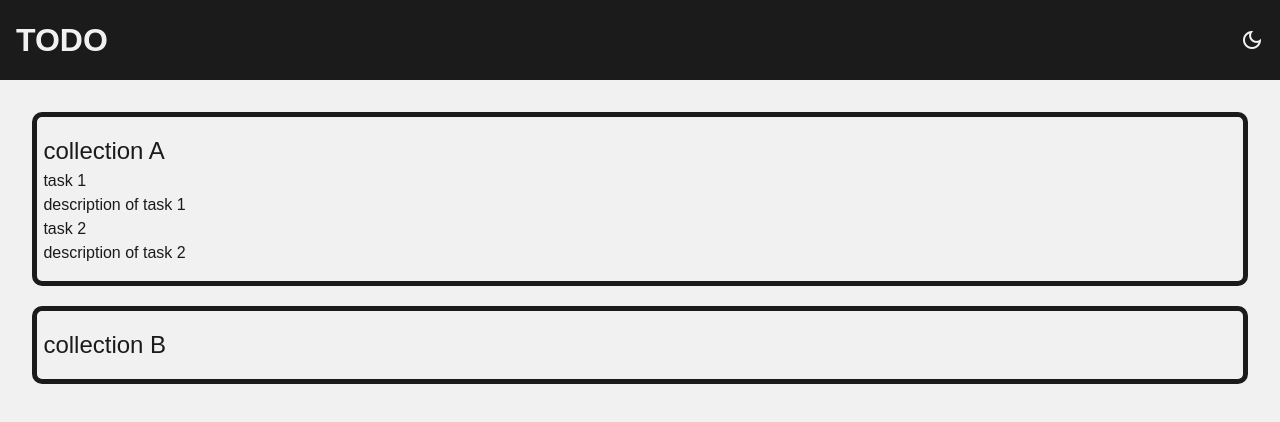
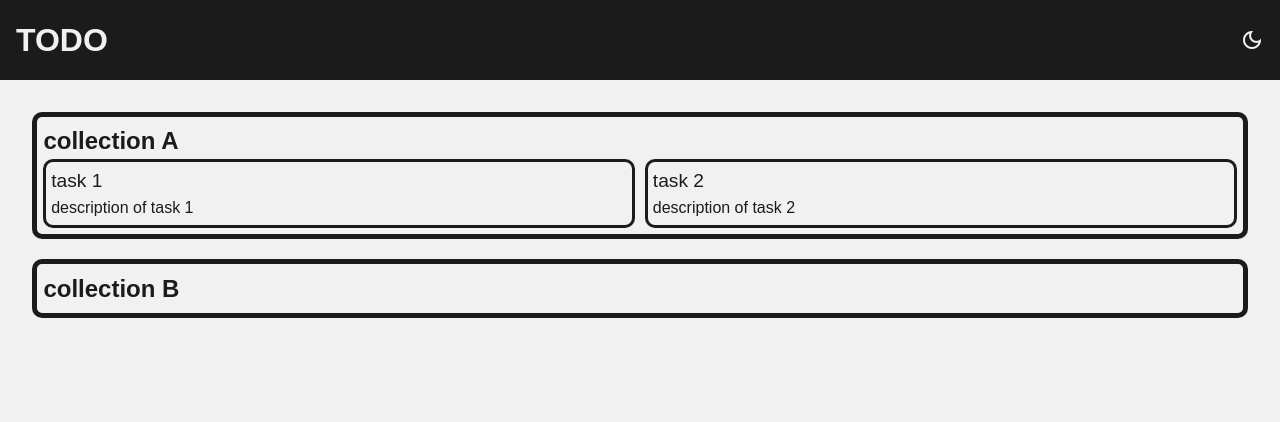
Before and after one commit to nishantHolla/webTodo, a website built with webpack: page source/template.html in a window 1280 px wide. Built offline with nearby package versions, Linux system fonts and the light colour scheme.

Commit message:
Add todo style

```diff
--- a/source/scripts/uiManager.js
+++ b/source/scripts/uiManager.js
@@ -25,9 +25,14 @@ const UiManager = new class {
         DOM_HEADER.appendChild(THEME_ICON)
     }
 
-    makeTodo(todo, DOM_TARGET) {
+    makeTodo(todo, DOM_TARGET, isExpanded) {
         const DOM_TODO_CONTAINER = document.createElement('div')
         DOM_TODO_CONTAINER.classList.add('todo-container')
+
+        if (isExpanded)
+            DOM_TODO_CONTAINER.classList.add('todo-container-visible')
+        else
+            DOM_TODO_CONTAINER.classList.add('todo-container-hidden')
 
         const DOM_TODO_HEADER = document.createElement('div')
         DOM_TODO_HEADER.classList.add('todo-header')
@@ -79,7 +84,8 @@ const UiManager = new class {
             const DOM_COLLECTION_CONTAINER = this.makeCollection(collection, DOM_MAIN)
 
             collection.todos.forEach(todo => {
-                const DOM_TODO_CONTAINER = this.makeTodo(todo, DOM_COLLECTION_CONTAINER)
+                const DOM_COLLECTION_LIST = DOM_COLLECTION_CONTAINER.querySelector('.collection-list')
+                const DOM_TODO_CONTAINER = this.makeTodo(todo, DOM_COLLECTION_LIST, collection.expanded)
             })
         })
 
--- a/source/styles/colors.css
+++ b/source/styles/colors.css
@@ -16,6 +16,7 @@
     --header-fg: var(--color-white);
 
     --collection-container-border-clr: var(--color-black);
+    --todo-container-border-clr: var(--color-black);
 
 }
 
@@ -28,6 +29,7 @@
     --header-fg: var(--color-black);
 
     --collection-container-border-clr: var(--color-white);
+    --todo-container-border-clr: var(--color-white);
 }
 
 * {
--- a/source/styles/style.css
+++ b/source/styles/style.css
@@ -33,11 +33,38 @@ main {
 }
 
 .collection-container {
-    padding: 1rem 0.4rem;
+    padding: 0.4rem;
     border: 5px solid var(--collection-container-border-clr);
     border-radius: 10px;
 }
 
 .collection-heading {
     font-size: clamp(1rem, 5vw, 1.5rem);
+    font-weight: 700;
 }
+
+.collection-list {
+    display: grid;
+    grid-template-columns: repeat(auto-fit, minmax(300px, 1fr));
+    gap: 10px;
+}
+
+.todo-container {
+    overflow: hidden;
+}
+
+.todo-container-visible {
+    max-height: 100vh;
+    padding: 0.3rem;
+    border: 3px solid var(--todo-container-border-clr);
+    border-radius: 10px;
+}
+
+.todo-container-hidden {
+    max-height: 0;
+}
+
+.todo-heading {
+    font-size: clamp(1rem, 5vw, 1.2rem);
+    font-weight: 500;
+}
```
